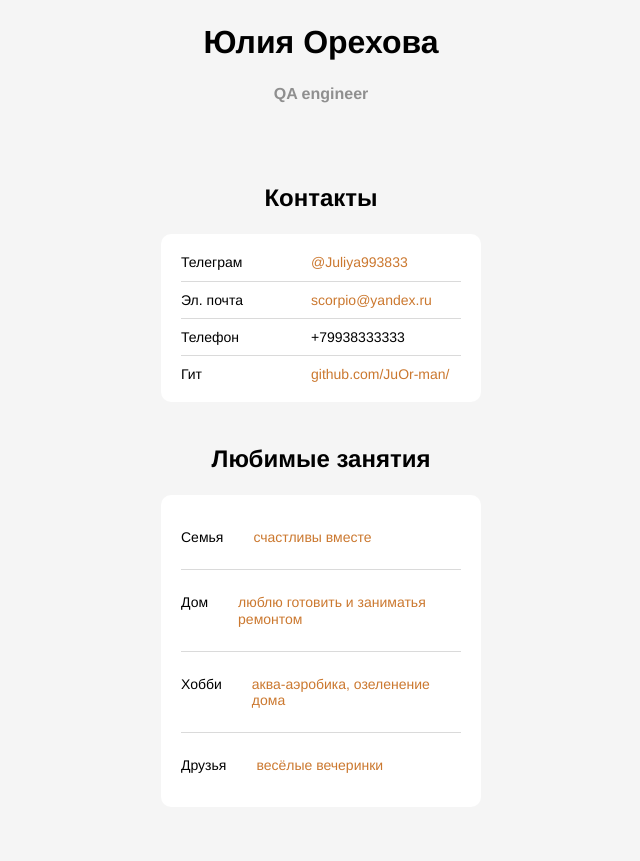
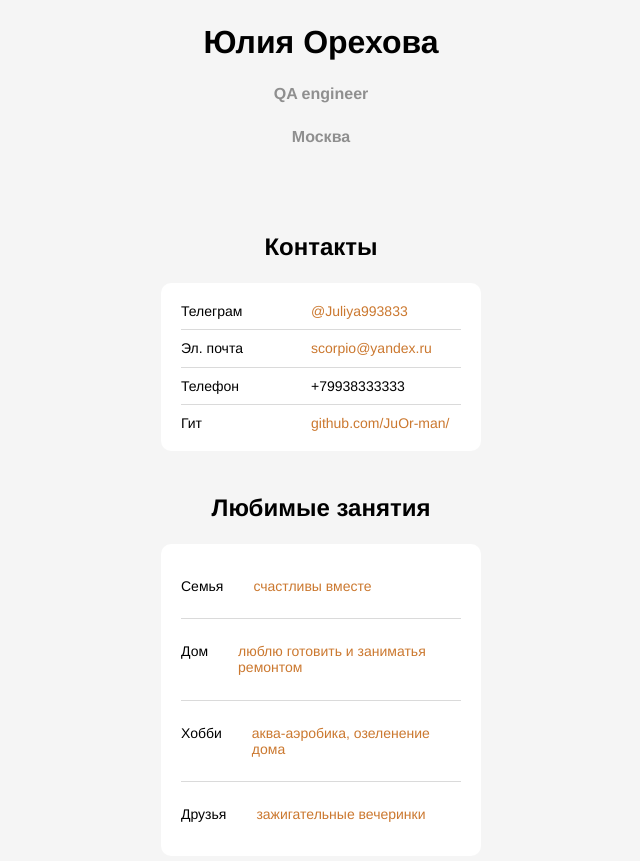
Before and after one commit to JuliyaOrekhova/JuliyaOrekhova.github.io, a plain HTML site: page index.html in a window 1280 px wide. Shown: the part 507-1368 px from the top of the page, without its empty margins (319-959 px from the left). Drawn offline with Linux system fonts and the light colour scheme.

Commit message:
добавила Москва

```diff
--- a/index.html
+++ b/index.html
@@ -13,6 +13,7 @@
       <img src="./фото6.png" alt="avatar" class="header__avatar" />
       <h1 class="header__title">Юлия Орехова</h1>
       <h3 class="header__subtitle">QA engineer</h3>
+      <h4 class="header__subtitle">Москва</h4>
     </header>
     <main>
       <section class="links">
@@ -55,7 +56,7 @@
           </li>
           <li class="links__link">
             <p class="links__title; vertical-align: middle">Друзья</p>
-            <p class="linsk__link">весёлые вечеринки </p>
+            <p class="linsk__link">зажигательные вечеринки </p>
           </li>
         </ul>
       </section>
```
